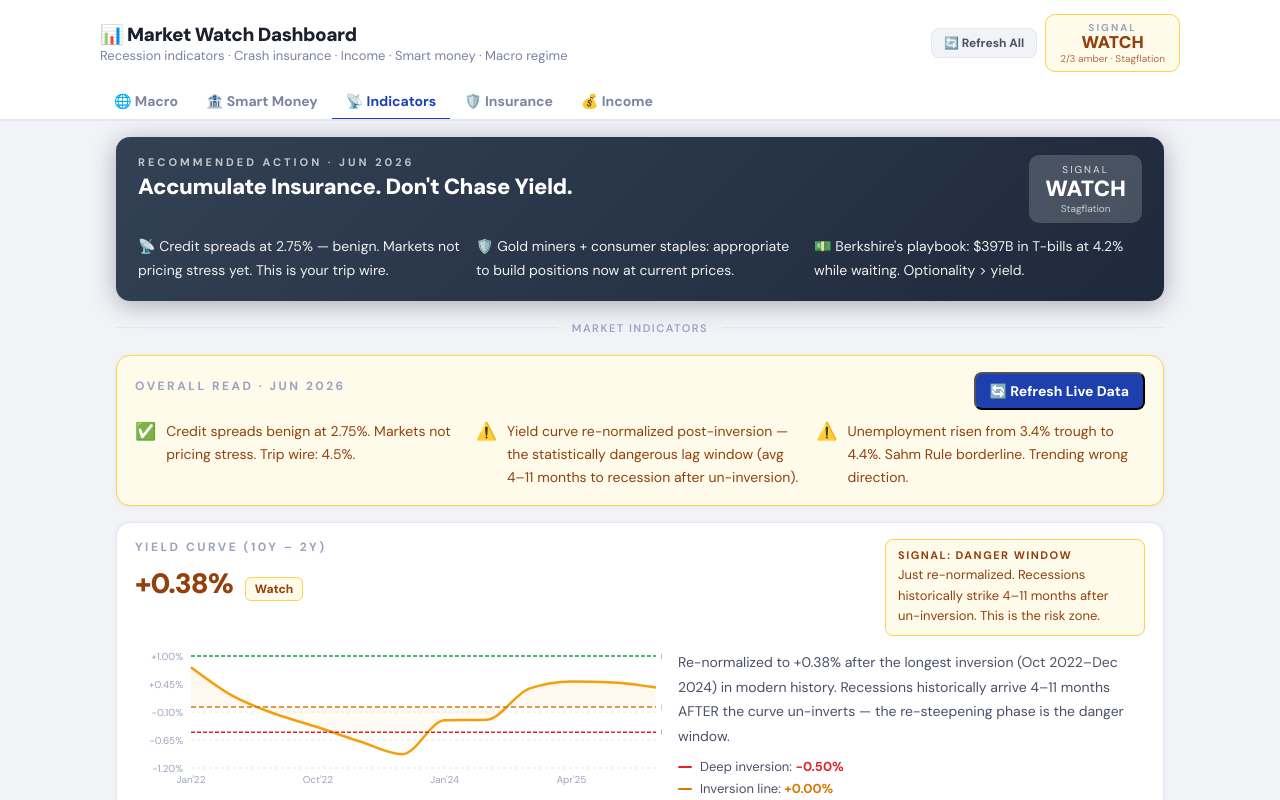
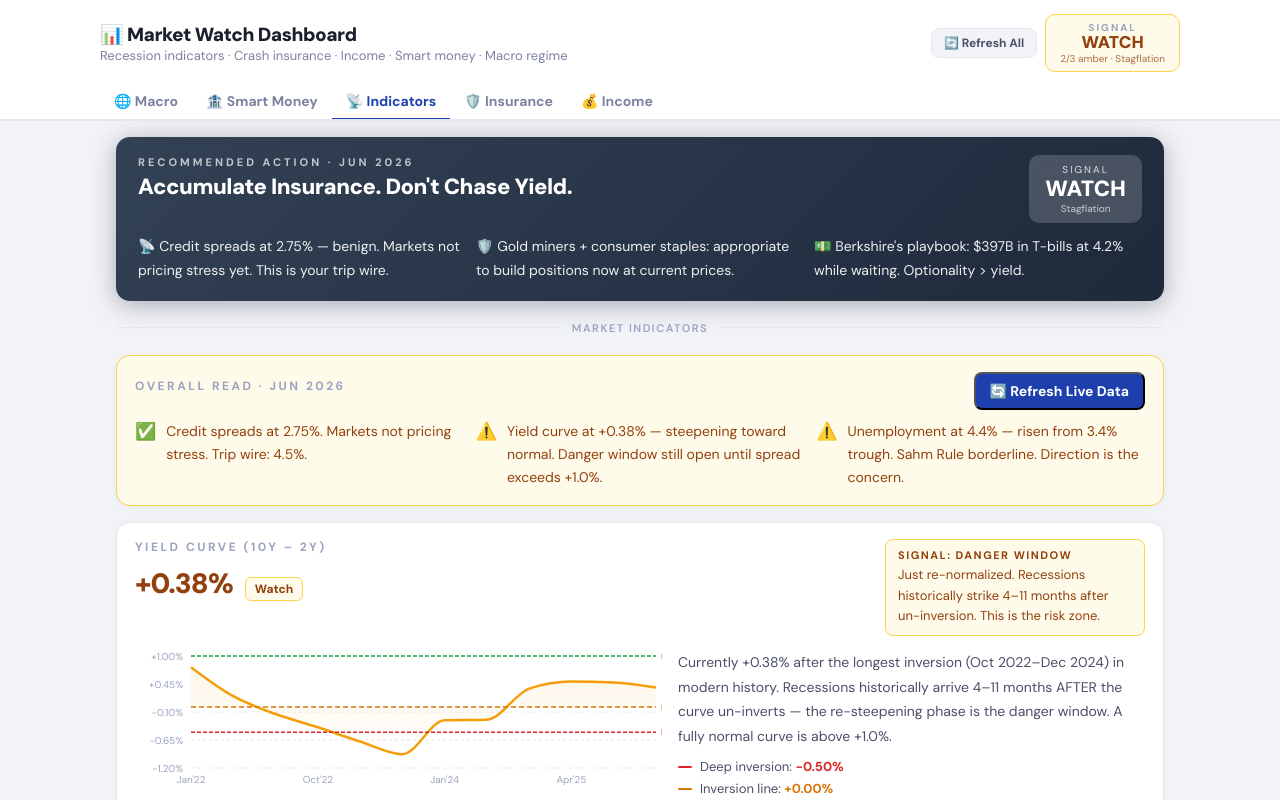
Before and after one commit to thestuartchan/dvcap, a React (Vite) app: page / in a window 1280 px wide. Both pictures are taken after a click on the button "📡 Indicators". Shown: the top 800 px of the page. Built offline with nearby package versions, Linux system fonts and the light colour scheme.

Commit message:
fix: all indicator text now reflects live data

```diff
--- a/src/App.jsx
+++ b/src/App.jsx
@@ -40,7 +40,7 @@ const INDICATORS = [
     status:"AMBER", label:"Watch", color:"#92400E", areaColor:"#F59E0B",
     data:YIELD_DATA, refLine:0, yDomain:[-1.2,1.0],
     yFmt: v=>`${v>=0?"+":""}${v.toFixed(2)}%`,
-    detail:"Re-normalized to +0.38% after the longest inversion (Oct 2022–Dec 2024) in modern history. Recessions historically arrive 4–11 months AFTER the curve un-inverts — the re-steepening phase is the danger window.",
+    detail: (v) => `Currently ${v >= 0 ? "+" : ""}${v.toFixed(2)}% after the longest inversion (Oct 2022–Dec 2024) in modern history. Recessions historically arrive 4–11 months AFTER the curve un-inverts — the re-steepening phase is the danger window. A fully normal curve is above +1.0%.`,
     thresholds:[
       {val:-0.5, label:"Deep inversion", color:"#DC2626", dash:"4 2"},
       {val:0,    label:"Inversion line",  color:"#D97706", dash:"5 3"},
@@ -61,7 +61,7 @@ const INDICATORS = [
     status:"AMBER", label:"Rising", color:"#92400E", areaColor:"#F59E0B",
     data:UNEMP_DATA, refLine:4.0, yDomain:[3.0,5.5],
     yFmt: v=>`${v.toFixed(1)}%`,
-    detail:"Rose from 3.4% trough (Jan 2023) to 4.4% — a 1.0pp rise. Sahm Rule triggers at 0.5pp above 12-month low. We are at or near that threshold.",
+    detail: (v) => `Currently ${v.toFixed(1)}% — rose from a 3.4% trough (Jan 2023), a ${(v - 3.4).toFixed(1)}pp rise. Sahm Rule triggers at 0.5pp above the 12-month low. ${v >= 4.5 ? "The Sahm Rule has triggered — recession risk is elevated." : v >= 4.0 ? "We are approaching the Sahm Rule threshold. Direction is the concern." : "Still below the Sahm Rule trigger zone."}`,
     thresholds:[
       {val:3.5, label:"Pre-pandemic low",   color:"#16A34A", dash:"4 2"},
       {val:4.0, label:"Historical avg",     color:"#D97706", dash:"5 3"},
@@ -82,7 +82,7 @@ const INDICATORS = [
     status:"GREEN", label:"Benign", color:"#166534", areaColor:"#22C55E",
     data:CREDIT_DATA, refLine:4.5, yDomain:[1.5,7.0],
     yFmt: v=>`${v.toFixed(2)}%`,
-    detail:"At 2.75%, markets are NOT pricing stress. This is your best leading indicator — when spreads blow out above 4.5% start buying insurance aggressively. GFC peak: 21.8%. COVID peak: 10.9%.",
+    detail: (v) => `At ${v.toFixed(2)}%, markets are ${v < 3.0 ? "NOT pricing stress — calm conditions prevail" : v < 4.5 ? "beginning to price some stress — watch closely" : "pricing significant stress — act defensively"}. This is your best leading indicator. GFC peak: 21.8%. COVID peak: 10.9%. ${v >= 4.5 ? "⚠️ Alert threshold breached." : "Alert threshold: 4.5%."}`,
     thresholds:[
       {val:3.0, label:"Mild stress",         color:"#D97706", dash:"4 2"},
       {val:4.5, label:"⚠ Alert threshold",   color:"#F97316", dash:"5 3"},
@@ -801,7 +801,14 @@ function IndicatorChart({ ind, live }) {
           </ResponsiveContainer>
         </div>
         <div style={{ flex: "1 1 220px", display: "flex", flexDirection: "column", gap: 10 }}>
-          <p style={{ color: C.mid, fontSize: 14, lineHeight: 1.75, margin: 0 }}>{ind.detail}</p>
+          <p style={{ color: C.mid, fontSize: 14, lineHeight: 1.75, margin: 0 }}>
+                {typeof ind.detail === "function"
+                  ? ind.detail(ind.id === "yield"  && live ? live.yieldSpread
+                              : ind.id === "unemp"  && live ? live.unemployment
+                              : ind.id === "credit" && live ? live.creditSpread
+                              : (ind.id === "yield" ? 0.38 : ind.id === "unemp" ? 4.4 : 2.75))
+                  : ind.detail}
+              </p>
           <div style={{ display: "flex", flexDirection: "column", gap: 5 }}>
             {ind.thresholds.map((th, i) => (
               <div key={i} style={{ display: "flex", gap: 8, alignItems: "center" }}>
@@ -1172,7 +1179,7 @@ export default function App() {
                            "💵 Reduce leverage and extend cash runway. Wait for credit spreads to confirm direction."] },
                 WATCH:   { g1:"#334155", g2:"#1E293B", shadow:"rgba(30,41,59,0.35)",
                   action:"Accumulate Insurance. Don't Chase Yield.",
-                  bullets:["📡 Credit spreads at 2.75% — benign. Markets not pricing stress yet. This is your trip wire.",
+                  bullets:[`📡 Credit spreads at ${liveInd ? liveInd.creditSpread.toFixed(2) : "2.75"}% — ${liveInd && liveInd.creditSpread >= 3.5 ? "widening toward alert zone. Build insurance now." : "benign. Markets not pricing stress yet. This is your trip wire."}`,
                            "🛡️ Gold miners + consumer staples: appropriate to build positions now at current prices.",
                            "💵 Berkshire's playbook: $397B in T-bills at 4.2% while waiting. Optionality > yield."] },
                 NEUTRAL: { g1:"#166534", g2:"#15803D", shadow:"rgba(22,101,52,0.30)",
@@ -1233,9 +1240,9 @@ export default function App() {
               )}
               <div style={{ display: "flex", flexWrap: "wrap", gap: 12 }}>
                 {[
-                  { icon: "✅", text: "Credit spreads benign at 2.75%. Markets not pricing stress. Trip wire: 4.5%." },
-                  { icon: "⚠️", text: "Yield curve re-normalized post-inversion — the statistically dangerous lag window (avg 4–11 months to recession after un-inversion)." },
-                  { icon: "⚠️", text: "Unemployment risen from 3.4% trough to 4.4%. Sahm Rule borderline. Trending wrong direction." },
+                  { icon: liveInd && liveInd.creditSpread >= 4.5 ? "🚨" : liveInd && liveInd.creditSpread >= 3.5 ? "⚠️" : "✅", text: `Credit spreads at ${liveInd ? liveInd.creditSpread.toFixed(2) : "2.75"}%. ${liveInd && liveInd.creditSpread >= 4.5 ? "ALERT THRESHOLD BREACHED — rotate defensive now." : liveInd && liveInd.creditSpread >= 3.5 ? "Widening toward alert zone. Build insurance." : "Markets not pricing stress. Trip wire: 4.5%."}` },
+                  { icon: "⚠️", text: `Yield curve at ${liveInd ? (liveInd.yieldSpread >= 0 ? "+" : "") + liveInd.yieldSpread.toFixed(2) + "%" : "+0.38%"} — ${liveInd && liveInd.yieldSpread < 0 ? "still inverted, pricing recession ahead." : liveInd && liveInd.yieldSpread < 0.5 ? "re-normalized but in the danger window (avg 4–11 months to recession after un-inversion)." : "steepening toward normal. Danger window still open until spread exceeds +1.0%."}` },
+                  { icon: liveInd && liveInd.unemployment >= 5.0 ? "🚨" : "⚠️", text: `Unemployment at ${liveInd ? liveInd.unemployment.toFixed(1) : "4.4"}% — risen from 3.4% trough${liveInd ? ", a " + (liveInd.unemployment - 3.4).toFixed(1) + "pp rise" : ""}. ${liveInd && liveInd.unemployment >= 5.0 ? "Recession confirmed by this indicator." : liveInd && liveInd.unemployment >= 4.5 ? "Sahm Rule triggered. Defensive positioning warranted." : "Sahm Rule borderline. Direction is the concern."}` },
                 ].map((r, i) => (
                   <div key={i} style={{ flex: "1 1 200px", display: "flex", gap: 10 }}>
                     <span style={{ fontSize: 17, flexShrink: 0 }}>{r.icon}</span>
```
